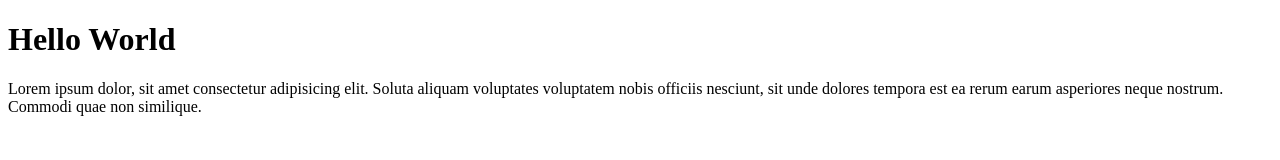
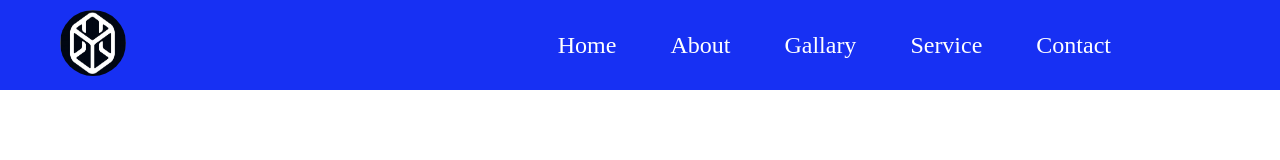
Before and after one commit to rachmadirawan/frontend-batch-I, a plain HTML site: page index.html in a window 1280 px wide. Drawn offline with Linux system fonts and the light colour scheme.

Commit message:
update all file

```diff
--- a/index.html
+++ b/index.html
@@ -4,19 +4,25 @@
     <meta charset="UTF-8" />
     <meta name="viewport" content="width=device-width, initial-scale=1.0" />
     <title>latihan 1</title>
+    <link rel="stylesheet" href="style.css" />
   </head>
   <body>
-    <h1>Hello World</h1>
-
-    <p>
-      Lorem ipsum dolor, sit amet consectetur adipisicing elit. Soluta aliquam
-      voluptates voluptatem nobis officiis nesciunt, sit unde dolores tempora
-      est ea rerum earum asperiores neque nostrum. Commodi quae non similique.
-    </p>
-
-    <!-- tugas mas reza -->
-    <!-- begin code -->
-
-    <!-- end code -->
+    <div class="wrapper-body">
+      <!-- tugas mas reza -->
+      <!-- begin code -->
+      <nav>
+        <div class="logo">
+          <img src="asset/logo.jpg" alt="logo javacreatiox" />
+        </div>
+        <ul>
+          <li>Home</li>
+          <li>About</li>
+          <li>Gallary</li>
+          <li>Service</li>
+          <li>Contact</li>
+        </ul>
+      </nav>
+      <!-- end code -->
+    </div>
   </body>
 </html>
--- a/style.css
+++ b/style.css
@@ -2,4 +2,40 @@
   margin: 0;
   padding: 0;
   box-sizing: border-box;
+  list-style: none;
 }
+
+.wrapper-body {
+  width-max: 1440px;
+  display: flex;
+}
+/* begin nav */
+nav {
+  display: flex;
+  width: 100%;
+  height: 90px;
+  background-color: rgb(23, 48, 243);
+  justify-content: space-between;
+}
+
+nav .logo {
+  padding: 10px;
+  margin-left: 50px;
+}
+
+nav .logo img {
+  border-radius: 50%;
+  width: 66px;
+  height: 66px;
+}
+nav ul {
+  margin-right: 169px;
+}
+nav ul li {
+  display: inline-block;
+  color: white;
+  line-height: 90px;
+  margin-left: 50px;
+  font-size: 24px;
+}
+/* end nav */
```
Also changed, not shown: asset/logo.jpg (added).
